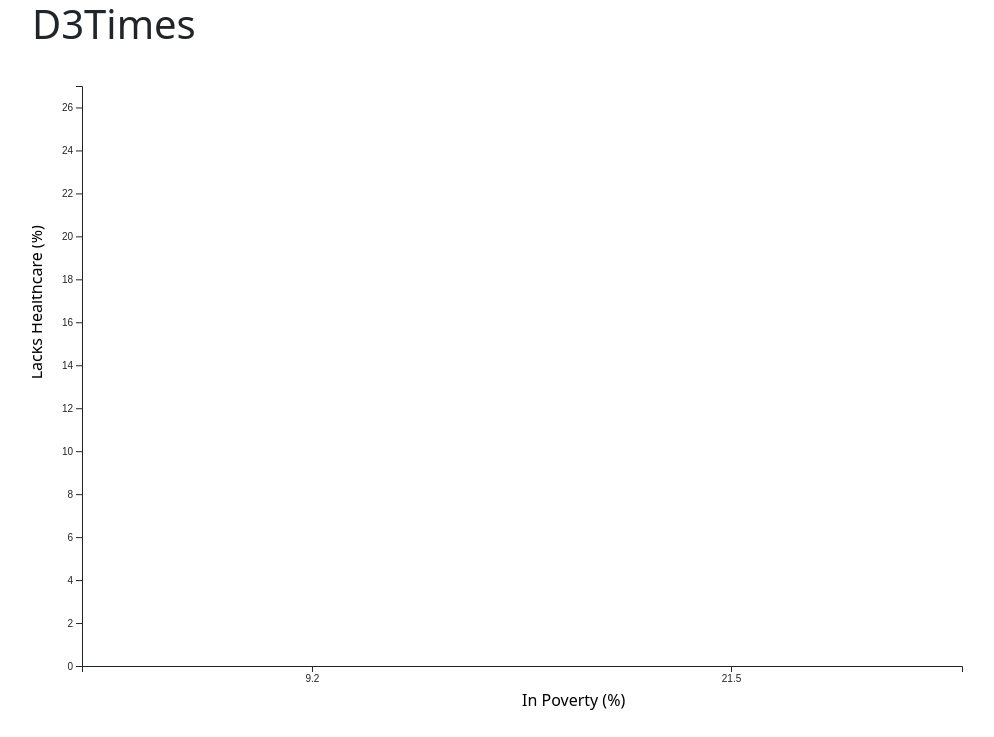
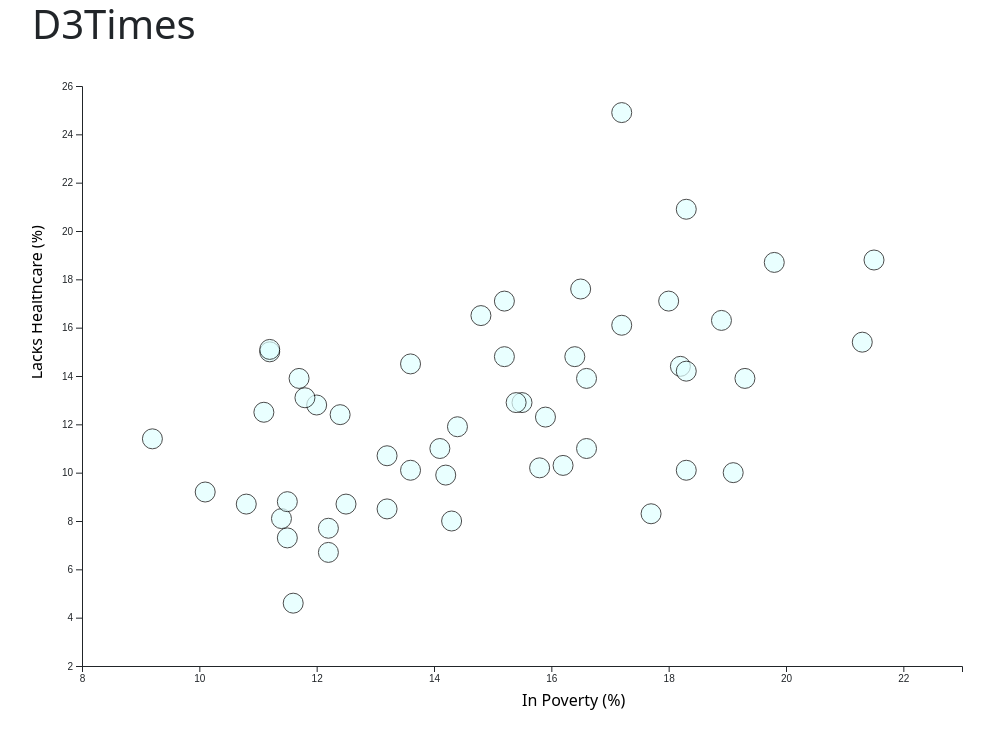
Before and after one commit to trezeget-1/D3-challenge, a plain HTML site: page StarterCode/index.html in a window 1280 px wide. Shown: the top 737 px of the page, without its empty margins (50-1044 px from the left). Drawn offline with nearby package versions, Linux system fonts and the light colour scheme.

Commit message:
I made the circles for my scatterplot

```diff
--- a/StarterCode/assets/js/app.js
+++ b/StarterCode/assets/js/app.js
@@ -48,20 +48,20 @@ for (let i=0, n=data.length; i<n; i++){
 
 // console.log(data[0])
 
-  let xBandScale = d3.scaleBand()
-    .domain(d3.extent(data, x => x.poverty))
+  let xLinearScale = d3.scaleLinear()
+    .domain([8,23])
     .range([0, chartWidth])
-    .padding(0.1);
+    // .padding(0.1);
 
 //   // Create a linear scale for the vertical axis.
   let yLinearScale = d3.scaleLinear()
-    .domain([0,27])
+    .domain([2,26])
     .range([chartHeight, 0]);
 
 //   // Create two new functions passing our scales in as arguments
 //   // These will be used to create the chart's axes
-  var bottomAxis = d3.axisBottom(xBandScale);
-  var leftAxis = d3.axisLeft(yLinearScale);
+  var bottomAxis = d3.axisBottom(xLinearScale).ticks(8);
+  var leftAxis = d3.axisLeft(yLinearScale).ticks(12);
 
 //   bottomAxis.ticks(7);
 //   bottomAxis.tickValues([.08,.05,27])
@@ -69,11 +69,11 @@ for (let i=0, n=data.length; i<n; i++){
 //   // Append two SVG group elements to the chartGroup area,
 //   // and create the bottom and left axes inside of them
   chartGroup.append("g")
-    .call(leftAxis.ticks(12));
+    .call(leftAxis);
 
   chartGroup.append("g")
     .attr("transform", `translate(0, ${chartHeight})`)
-    .call(bottomAxis.ticks(7));
+    .call(bottomAxis);
 
     // Add X axis label:
 chartGroup.append("text")
@@ -88,21 +88,53 @@ chartGroup.append("text")
     //   .attr("text-anchor", "end")
       .attr("x", -chartWidth/3)
       .attr("y", 0-40)
-
       .text("Lacks Healthcare (%)")
       .attr("text-anchor", "start")
 
-//   // Create one SVG rectangle per piece of Data
-//   // Use the linear and band scales to position each rectangle within the chart
-//   chartGroup.selectAll(".bar")
-//     .data(data)
-//     .enter()
-//     .append("rect")
-//     .attr("class", "bar")
-//     .attr("x", d => xBandScale(d.name))
-//     .attr("y", d => yLinearScale(d.hours))
-//     .attr("width", xBandScale.bandwidth())
-//     .attr("height", d => chartHeight - yLinearScale(d.hours));
+
+  // Add a scale for bubble color PENDIENTE POR USAR
+//   let myColor = d3.scaleOrdinal()
+//     .domain(d3.extent(data, x => x.state))
+//     .range(d3.schemeSet1);
+
+
+//     data.forEach(x => {
+//         let color = d3.interpolateSinebow(x.id*.01)
+//         console.log(color)
+//     });
+
+    // FORMA 2:
+
+    // let myColor = d3.scaleSequential()
+    //             .domain(d3.extent(data, x => x.state))
+    //             .range([0,1]);
+
+
+    // EL BUENAS PARA EL COLOR:
+
+    // data.forEach(x => {
+    //     let color = d3.interpolateSinebow(Math.random())
+    //     color_list.push(color)
+    //     console.log(color)
+    //     });
+
+
+
+    chartGroup.append("g")
+        .selectAll("circle")
+        .data(data)
+        .enter()
+        .append("circle")
+            .attr("cx", d => xLinearScale(d.poverty))
+            .attr("cy", d => yLinearScale(d.healthcare))
+            .attr("r", 10)
+            .style("fill", "lightcyan")
+            .style("opacity", "0.7")
+            .attr("stroke", "black");
+
+
+
+
 
 }).catch(function(error) {
   console.log(error);
```
Also changed, not shown: StarterCode/index.html (line endings or trailing spaces).
